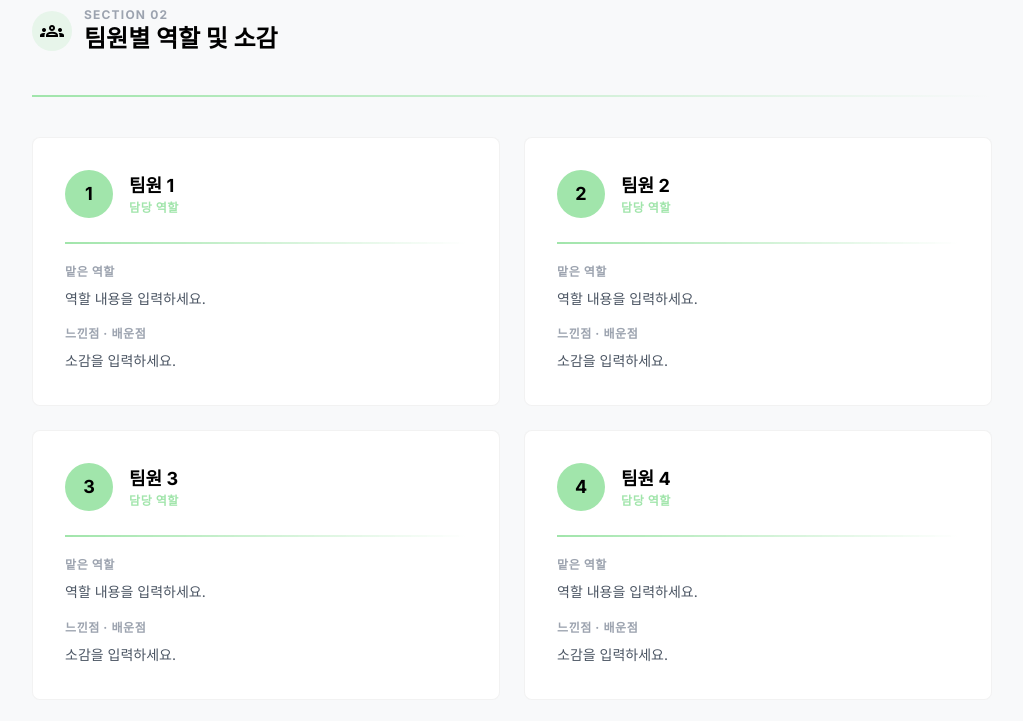
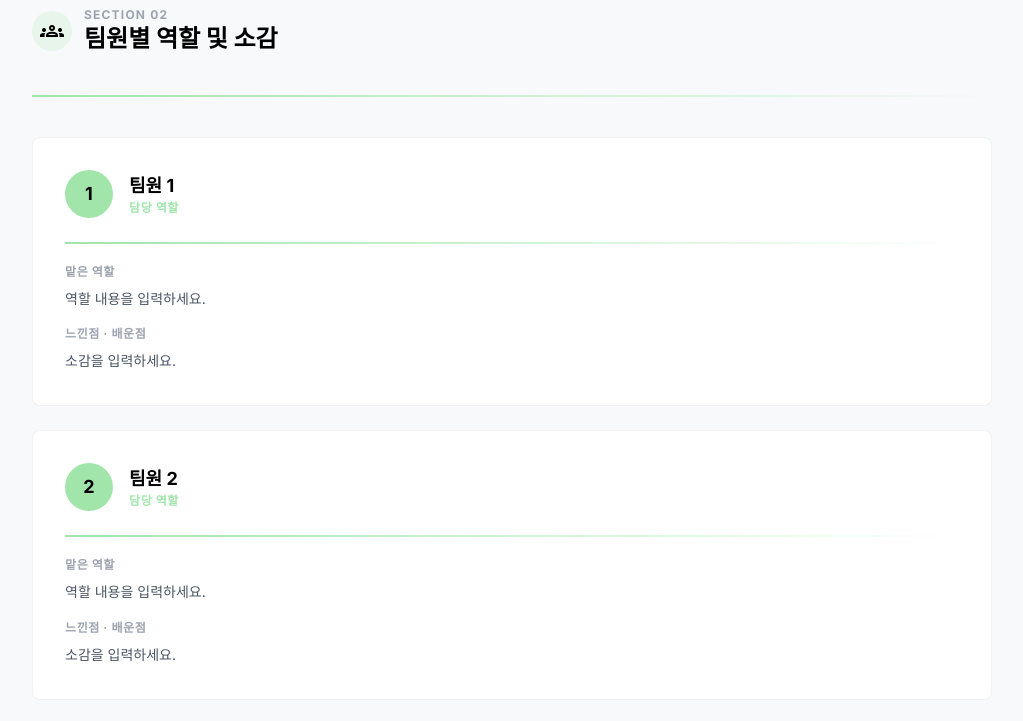
Before and after one commit to hellyum6/Social-Mission-Project, a website: page public/report.html in a window 1280 px wide. Shown: the part 1200-1921 px from the top of the page, without its empty margins (128-1151 px from the left). Drawn offline with nearby package versions, Linux system fonts and the light colour scheme; no server answers.

Commit message:
Update report.html

```diff
--- a/public/report.html
+++ b/public/report.html
@@ -201,7 +201,7 @@
 
     <div class="section-divider mb-10"></div>
 
-    <div class="grid md:grid-cols-2 gap-6">
+    <div class="flex flex-col gap-6">
 
       <!-- 팀원 1 -->
       <div class="member-card glass-card rounded-custom p-8 border border-black/5">
```
